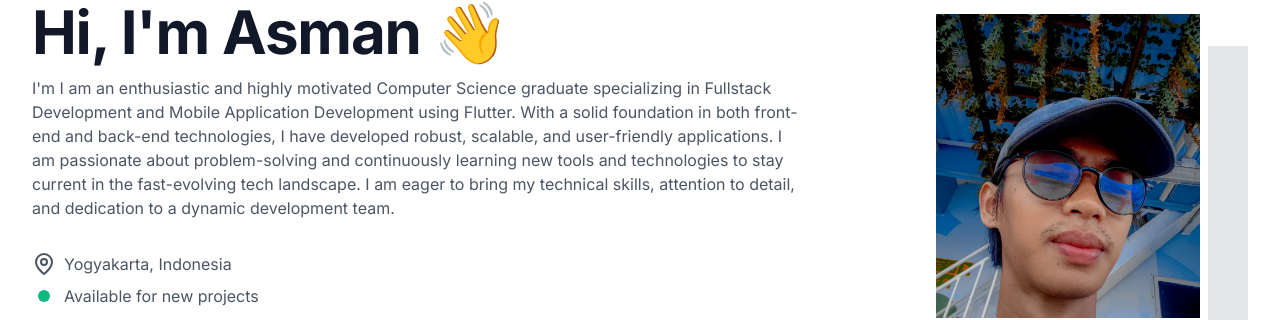
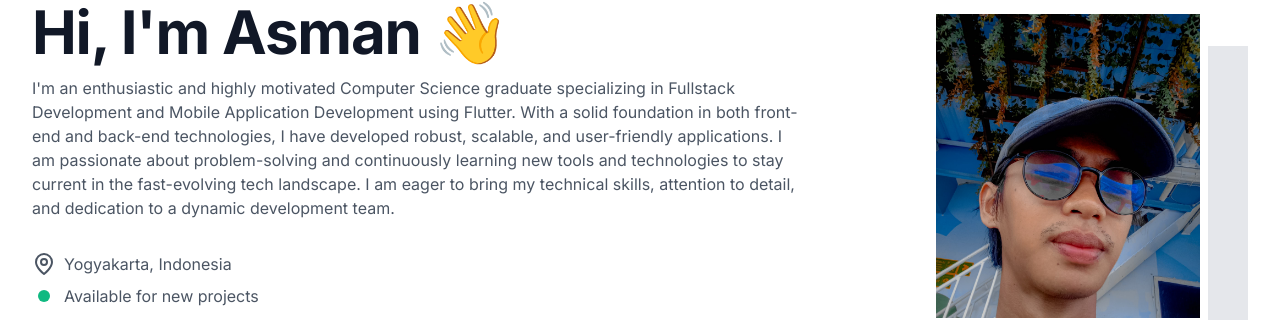
Before and after one commit to MuhAsmann/MuhAsmann.github.io, a Next.js app: page / in a window 1280 px wide. Shown: the part 153-473 px from the top of the page. Built offline with nearby package versions, Linux system fonts and the light colour scheme.

Commit message:
fix: correct typo in HeroSection introduction

```diff
--- a/src/components/sections/hero.tsx
+++ b/src/components/sections/hero.tsx
@@ -31,7 +31,7 @@ const HeroSection = () => {
               <span className="inline-block animate-waving-hand">👋</span>
             </Typography>
             <Typography>
-              I&apos;m I am an enthusiastic and highly motivated Computer Science graduate specializing in Fullstack Development and Mobile
+              I&apos;m an enthusiastic and highly motivated Computer Science graduate specializing in Fullstack Development and Mobile
               Application Development using Flutter. With a solid foundation in both front-end and back-end technologies, I have developed
               robust, scalable, and user-friendly applications. I am passionate about problem-solving and continuously learning new tools
               and technologies to stay current in the fast-evolving tech landscape. I am eager to bring my technical skills, attention to detail,
```
